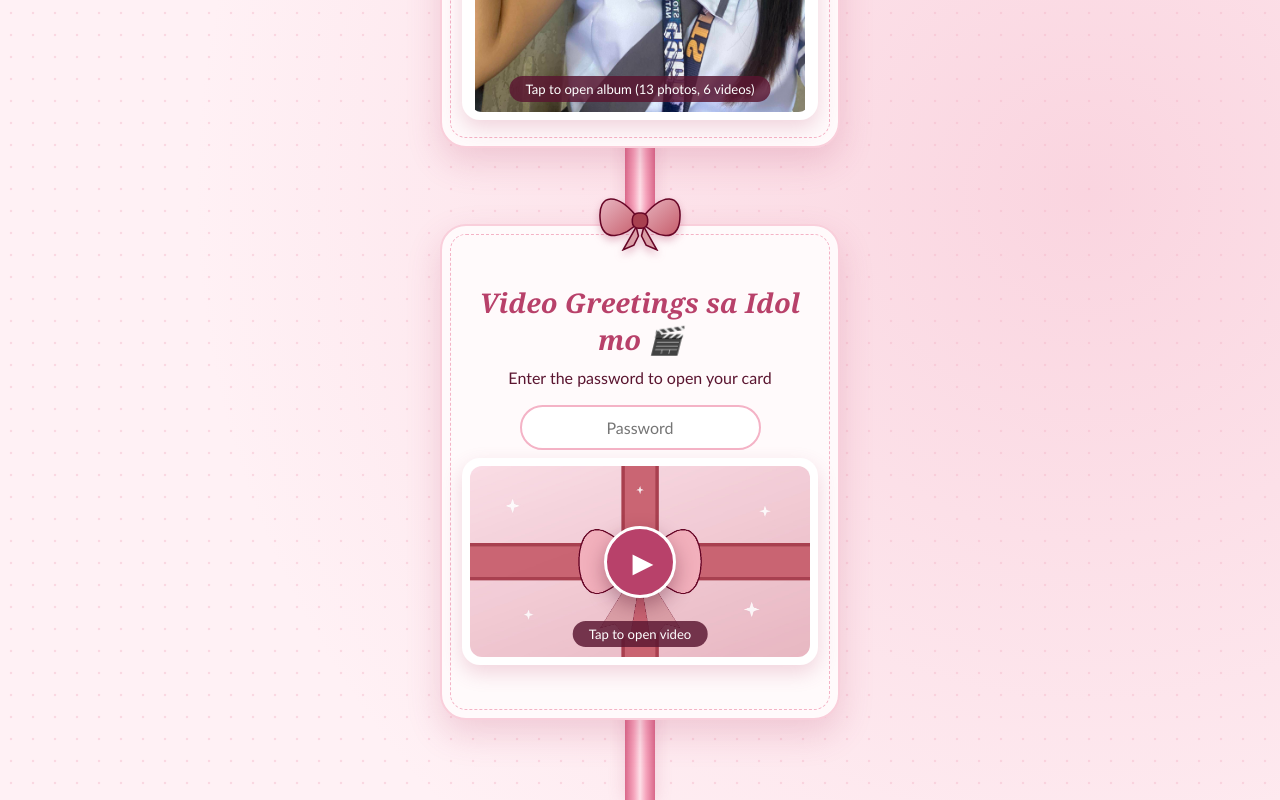
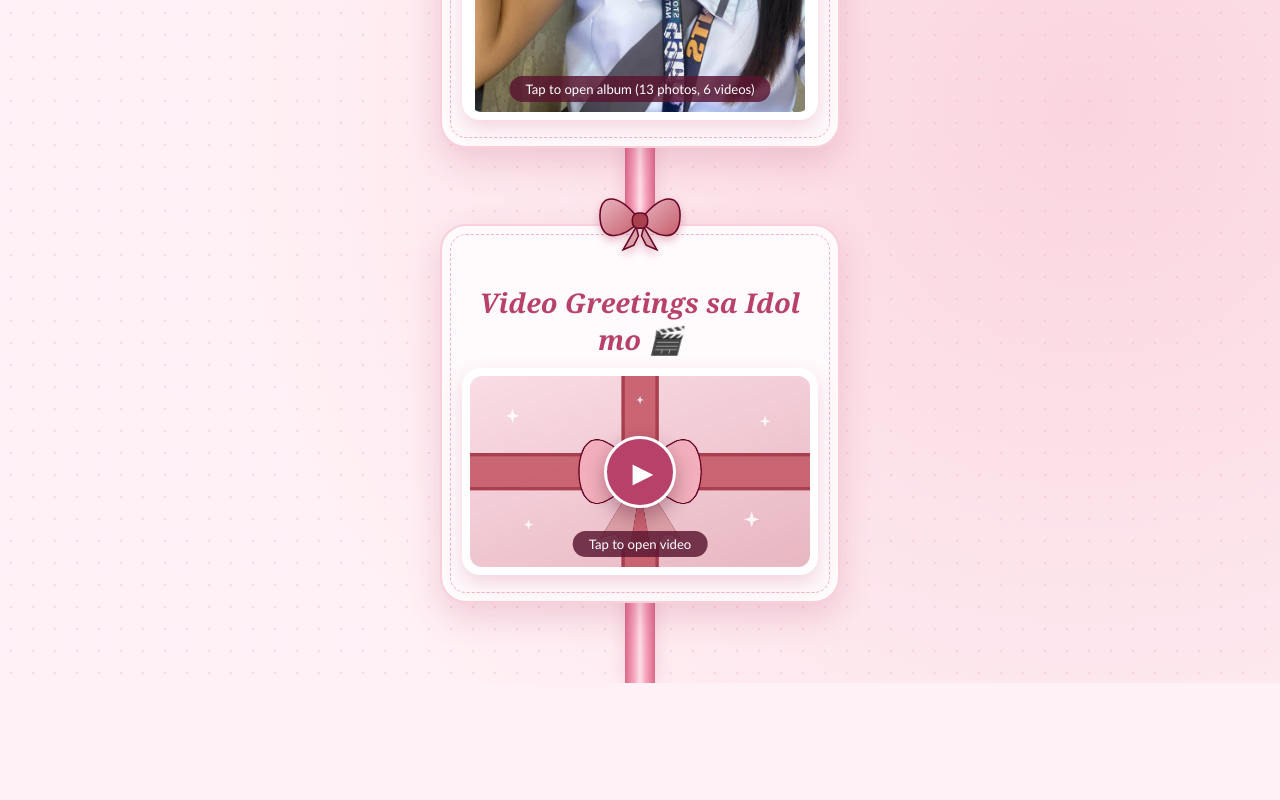
Before and after one commit to aguilarjerineangel-cmyk/kaye-sbirthday.com, a plain HTML site: page index.html in a window 1280 px wide. Shown: the part 1230-2030 px from the top of the page. After the commit the page ends 1913 px from the top, so only its background shows below. Drawn offline with Linux system fonts and the light colour scheme.

Commit message:
Update index.html

```diff
--- a/index.html
+++ b/index.html
@@ -4,7 +4,7 @@
     <meta charset="UTF-8">
     <meta name="viewport" content="width=device-width, initial-scale=1.0">
     <title>Happy Birthday Kaye!</title>
-    <link rel="stylesheet" href="birthday.css?v=3">
+    <link rel="stylesheet" href="birthday.css?v=6">
 </head>
 <body>
     <canvas id="ribbons"></canvas>
@@ -75,25 +75,20 @@
             </div>
         </section>
 
-        <!-- Video greetings card -->
+   <!-- Video greetings card -->
         <section class="card-section">
             <div class="media-card">
                 <svg class="bow bow-card" viewBox="0 0 120 80" aria-hidden="true">
                     <use href="#bow"></use>
                 </svg>
                 <h2>Video Greetings sa Idol mo 🎬</h2>
- <p>Enter the password to open your card</p>
-                    <form id="pwForm" autocomplete="off">
-                        <input type="password" id="pw" placeholder="Password" required>
-                        <button type="button" class="album-cover video-card-cover" id="videoOpen" aria-label="Open video greeting">
+                <button type="button" class="album-cover video-card-cover" id="videoOpen" aria-label="Open video greeting">
                     <img src="videocover.jpg" alt="Video greeting cover">
                     <span class="play-btn">▶</span>
                     <span class="cover-tag">Tap to open video</span>
                 </button>
-                    </form>
-                    <p class="hint" id="hint"></p>
-                    <p class="error" id="error"></p>
-                </div>
+            </div>
+        </section>
 
 
             </div>
```
